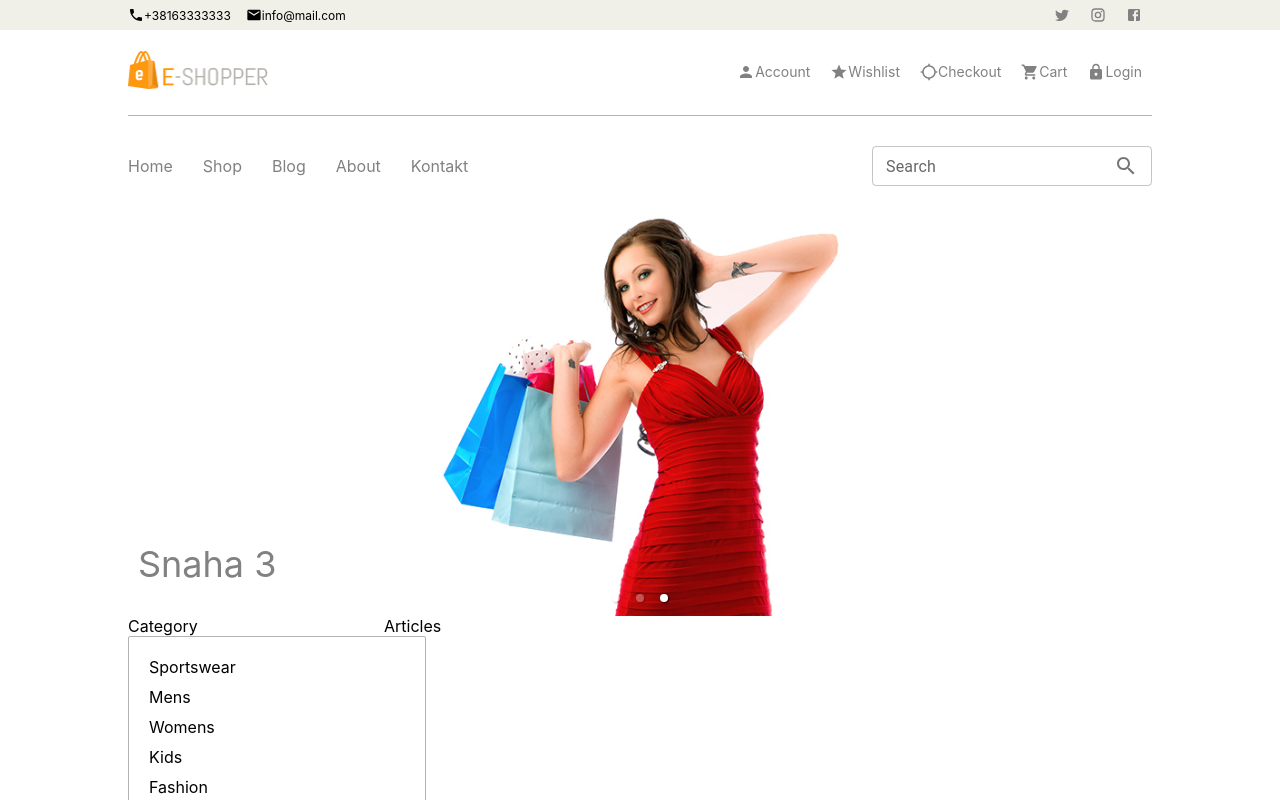
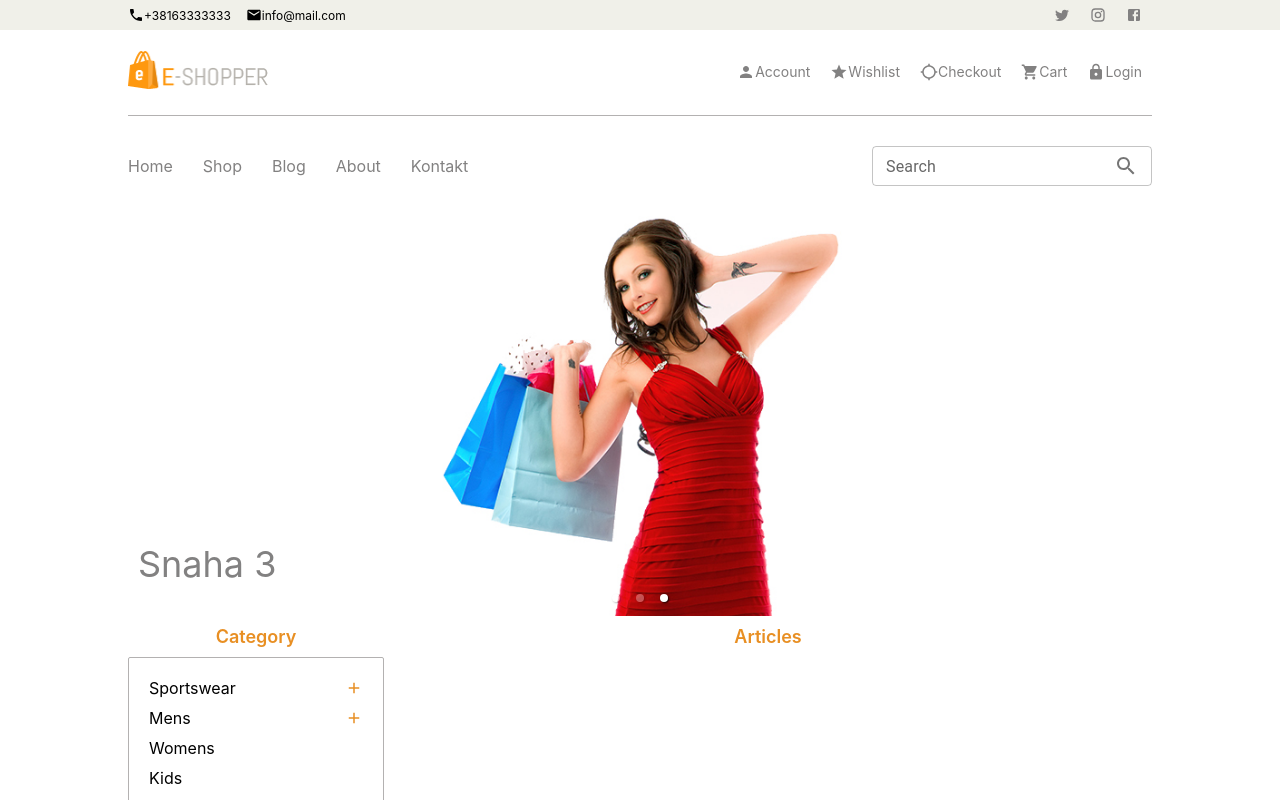
Before and after one commit to Mazo26/nit, a React (Create React App) app in the folder nitshop/: page / in a window 1280 px wide. Shown: the top 800 px of the page. Built offline with nearby package versions, Linux system fonts and the light colour scheme.

Commit message:
styled Categories

```diff
--- a/nitshop/src/Templates/CategoryTab/CategoryTab.jsx
+++ b/nitshop/src/Templates/CategoryTab/CategoryTab.jsx
@@ -1,7 +1,7 @@
-import React from "react";
+import React, { useState } from "react";
 import SimplifiedDiv from "../../components/SimplifiedDiv/SimplifiedDiv";
 import Text from "../../components/Text/Text";
-import { colors } from "../../util/theme";
+import { colors, fontSize } from "../../util/theme";
 import AddIcon from "@mui/icons-material/Add";
 
 const categories = [
@@ -81,9 +81,10 @@ const subCategory = [
 ];
 
 const CategoryTab = () => {
+  const [isOpenCategory, setIsOpenCategory] = useState(categories);
+
   const styles = {
     container: {
-      width: "100%",
       border: `0.5px solid ${colors.lightGray}`,
       borderRadius: "2px",
       textAlign: "left",
@@ -92,12 +93,65 @@ const CategoryTab = () => {
     category: {
       padding: "5px 0px",
     },
+    categoryContainer: {
+      display: "flex",
+      justifyContent: "space-between",
+      alignItems: "center",
+    },
+    addIconStyle: {
+      fontSize: fontSize.medium,
+      color: colors.accentColor,
+    },
+    subCategoryContainer: {
+      padding: "0px 10px",
+    },
+    subCategoryText: {
+      fontSize: fontSize.smallPlus,
+      color: colors.gray,
+      padding: "2px 0px",
+    },
   };
+
+  console.log(isOpenCategory);
 
   return (
     <SimplifiedDiv style={styles.container}>
-      {categories.map((cat) => {
-        return <Text style={styles.category}>{cat.name}</Text>;
+      {categories.map((cat, index) => {
+        const filteredSubcategories = subCategory.filter(
+          (sub) => sub.categoryName === cat.name
+        );
+
+        return (
+          <>
+            <SimplifiedDiv style={styles.categoryContainer}>
+              <Text style={styles.category}>{cat.name}</Text>
+              {filteredSubcategories.length > 0 && (
+                <AddIcon
+                  style={styles.addIconStyle}
+                  onClick={() => {
+                    let findInArray = isOpenCategory.find(
+                      (category) => category.name === cat.name
+                    );
+                    let changeVal = {
+                      ...findInArray,
+                      active: !findInArray.active,
+                    };
+                    console.log(changeVal);
+                    setIsOpenCategory([...isOpenCategory, changeVal]);
+                  }}
+                />
+              )}
+            </SimplifiedDiv>
+            {filteredSubcategories.length > 0 &&
+              isOpenCategory[index].active && (
+                <SimplifiedDiv style={styles.subCategoryContainer}>
+                  {filteredSubcategories.map((sub) => (
+                    <Text style={styles.subCategoryText}>{sub.name}</Text>
+                  ))}
+                </SimplifiedDiv>
+              )}
+          </>
+        );
       })}
     </SimplifiedDiv>
   );
--- a/nitshop/src/Templates/ProductsHomePage/ProductsHomePage.jsx
+++ b/nitshop/src/Templates/ProductsHomePage/ProductsHomePage.jsx
@@ -3,14 +3,23 @@ import { Grid } from "@mui/material";
 import SimplifiedDiv from "../../components/SimplifiedDiv/SimplifiedDiv";
 import Text from "../../components/Text/Text";
 import CategoryTab from "../CategoryTab/CategoryTab";
+import { colors, fontSize, fontWeight } from "../../util/theme";
 
 const styles = {
   container: {
+    display: "flex",
     padding: "0px 10%",
   },
   headingContainer: {
+    display: "flex",
     width: "100%",
-    textAlign: "center",
+    justifyContent: "center",
+    padding: "10px 0px",
+  },
+  headingText: {
+    fontSize: fontSize.medium,
+    color: colors.accentColor,
+    fontWeight: fontWeight.mediumBold,
   },
 };
 
@@ -20,13 +29,13 @@ const ProductsHomePage = () => {
       <Grid container direction='row'>
         <Grid item md={3} lg={3}>
           <SimplifiedDiv style={styles.headingContainer}>
-            <Text>Category</Text>
+            <Text style={styles.headingText}>Category</Text>
           </SimplifiedDiv>
           <CategoryTab />
         </Grid>
         <Grid item md={9} lg={9}>
           <SimplifiedDiv style={styles.headingContainer}>
-            <Text>Articles</Text>
+            <Text style={styles.headingText}>Articles</Text>
           </SimplifiedDiv>
         </Grid>
       </Grid>
```
